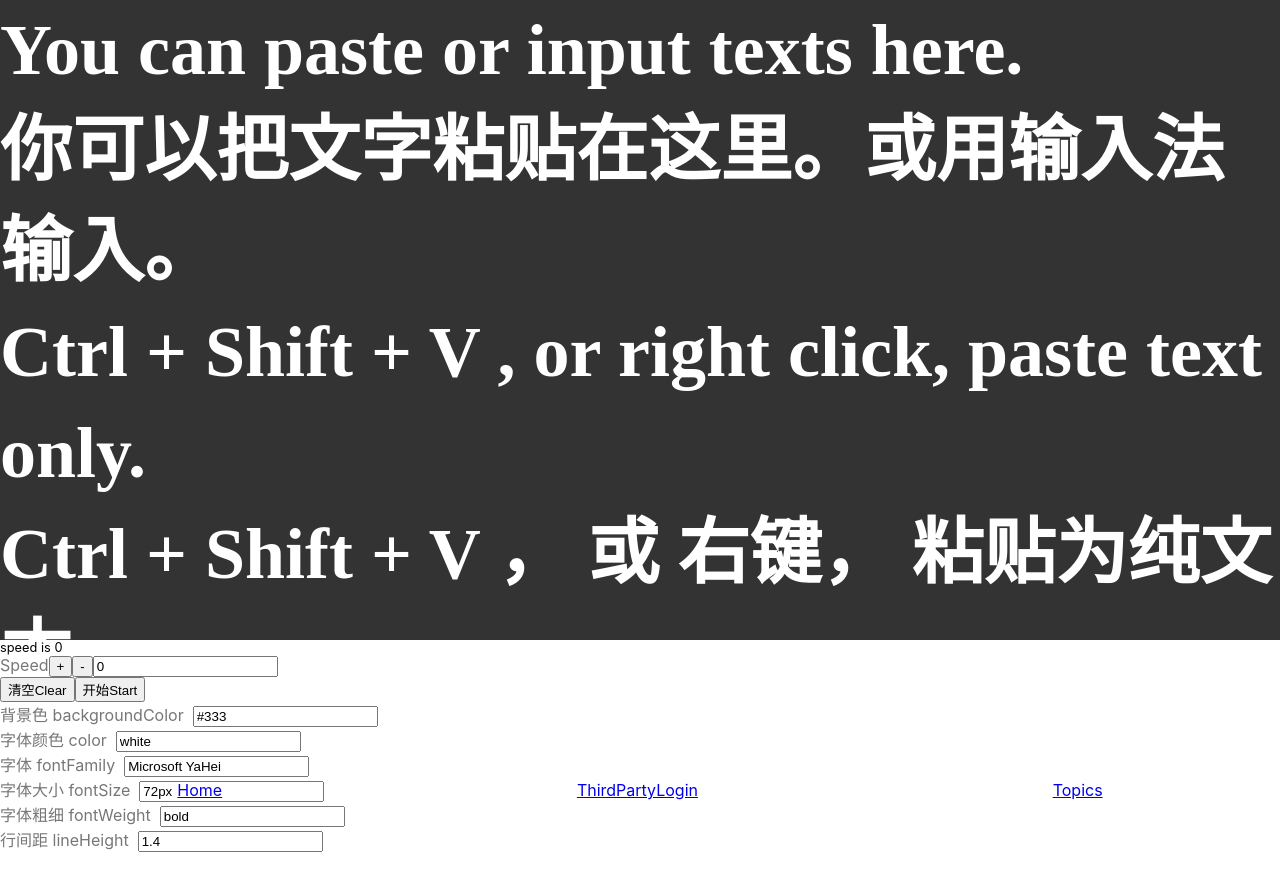
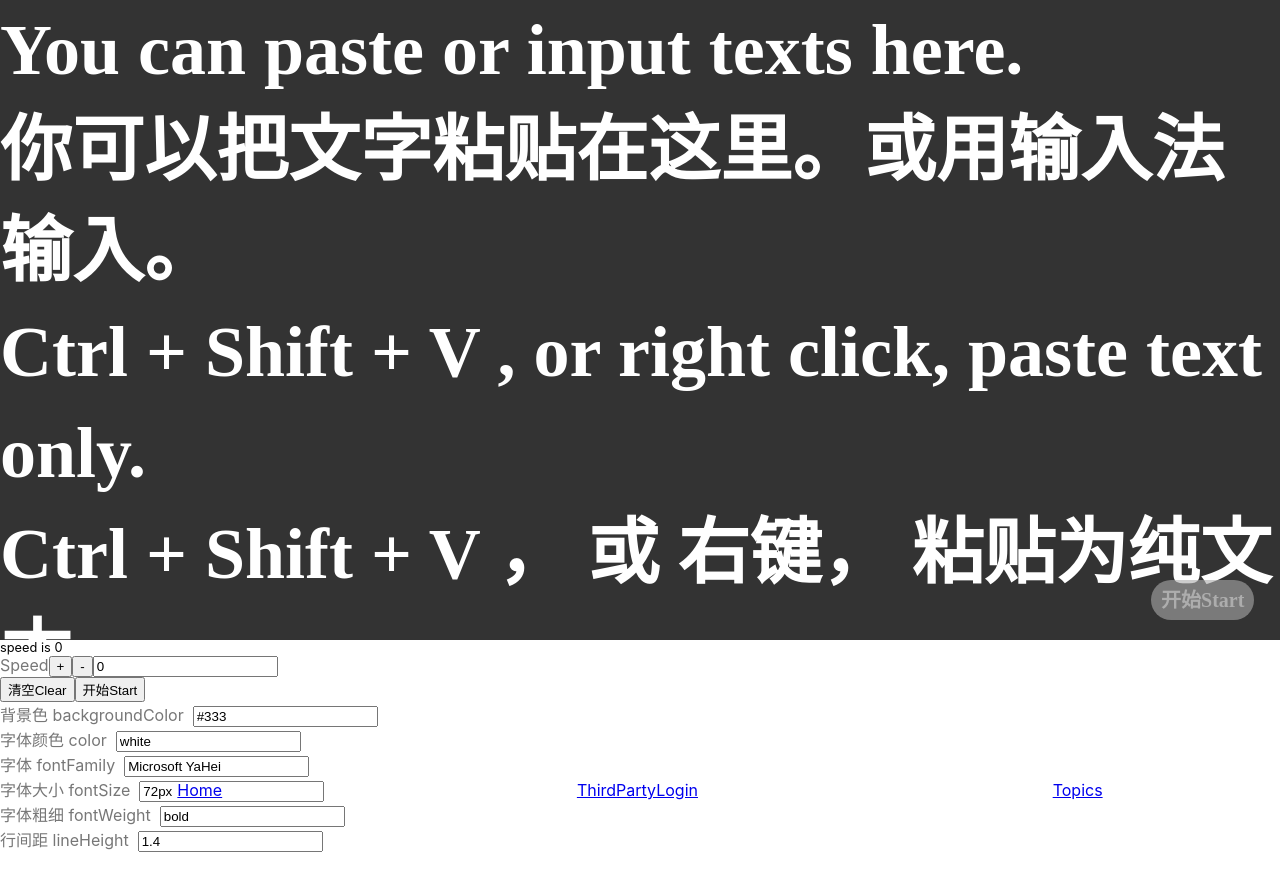
Before and after one commit to lgh06/web-prompter, a React (Create React App) app: page / in a window 1280 px wide. Built offline with nearby package versions, Linux system fonts and the light colour scheme; what nosleep.js would draw is missing.

Commit message:
start and exit button

```diff
--- a/src/components/Viewer.js
+++ b/src/components/Viewer.js
@@ -9,18 +9,13 @@ import * as player from '../reducers/playerSlice'
 const cn = genClassName(styles);
 
 export default function Viewer() {
-  const { speed, innerHTML, play, viewerCSS } = useSelector((state) => state.player)
+  const { speed, innerHTML, playing, viewerCSS } = useSelector((state) => state.player)
   const dispatch = useDispatch()
 
   useEffect(() => {
     document.addEventListener('keydown',(e) => {
-      if( (e.keyCode === 1 || e.keyCode === 87 ) && play === 1){
+      if( (e.keyCode === 1 || e.keyCode === 87 ) && playing === 1){
         dispatch(player.setPlay('exit'))
-      }
-    })
-    document.addEventListener('fullscreenchange', () => {
-      if (play === 1){
-        document.querySelector('pre.text').scrollTo(0, 0);
       }
     })
   });
@@ -33,7 +28,7 @@ export default function Viewer() {
   }
   return (<div {...cn('viewer-wrap')}>
     <div {...cn('viewer @viewer')} style={viewerCSS}>
-      <pre {...cn('text @text')} contentEditable={play ? 'false': 'true'} onInput={onChange}
+      <pre {...cn('text @text')} contentEditable={playing ? 'false': 'true'} onInput={onChange}
         suppressContentEditableWarning={true}
       >
       You can paste or input texts here. <br/>
@@ -46,7 +41,12 @@ export default function Viewer() {
       <div {...cn('btn')} onClick={() =>dispatch(player.setPlayAndAnimation('pause'))}>暂停Pause</div>
       <div {...cn('btn')} onClick={()=>dispatch(player.setSpeed('+10'))}>快点Faster</div>
       <div {...cn('btn')} onClick={() =>dispatch(player.setPlayAndAnimation('next'))}>向后Next</div>
-      <div {...cn('exit-full @exit-full btn')} onClick={() => dispatch(player.setPlayAndAnimation('exit'))}>退出Exit</div>
+      <div {...cn('exit-full @exit-full btn')}
+        onClick={() => playing ? dispatch(player.setPlayAndAnimation('exit')):
+          dispatch(player.setPlayAndAnimation('start'))
+      }>
+        {playing ? '退出Exit' : '开始Start'}
+      </div>
     </div>
     <div {...cn('status')} {...setInnerHTML('speed is ' + speed)} >
 
--- a/src/components/Viewer.module.scss
+++ b/src/components/Viewer.module.scss
@@ -10,6 +10,7 @@
   // background-color: #111;
   height:80vh;
   min-height: 340px;
+  position: relative;
   .text{
     margin: 0;
     width: 100%;
@@ -28,11 +29,9 @@
       display:inline-block;
     }
   }
-  .exit-full{
-    bottom: 20px;
-  }
+
   .btn{
-    position: fixed;
+    position: absolute;
     right: 2%;
     &:nth-of-type(5) {
       bottom: 100px;
@@ -64,6 +63,10 @@
     box-sizing: border-box;
     opacity: .6;
   }
+  .exit-full{
+    bottom: 20px;
+    display: inline-block;
+  }
 }
 .status{
   font-size: 80%;
```
